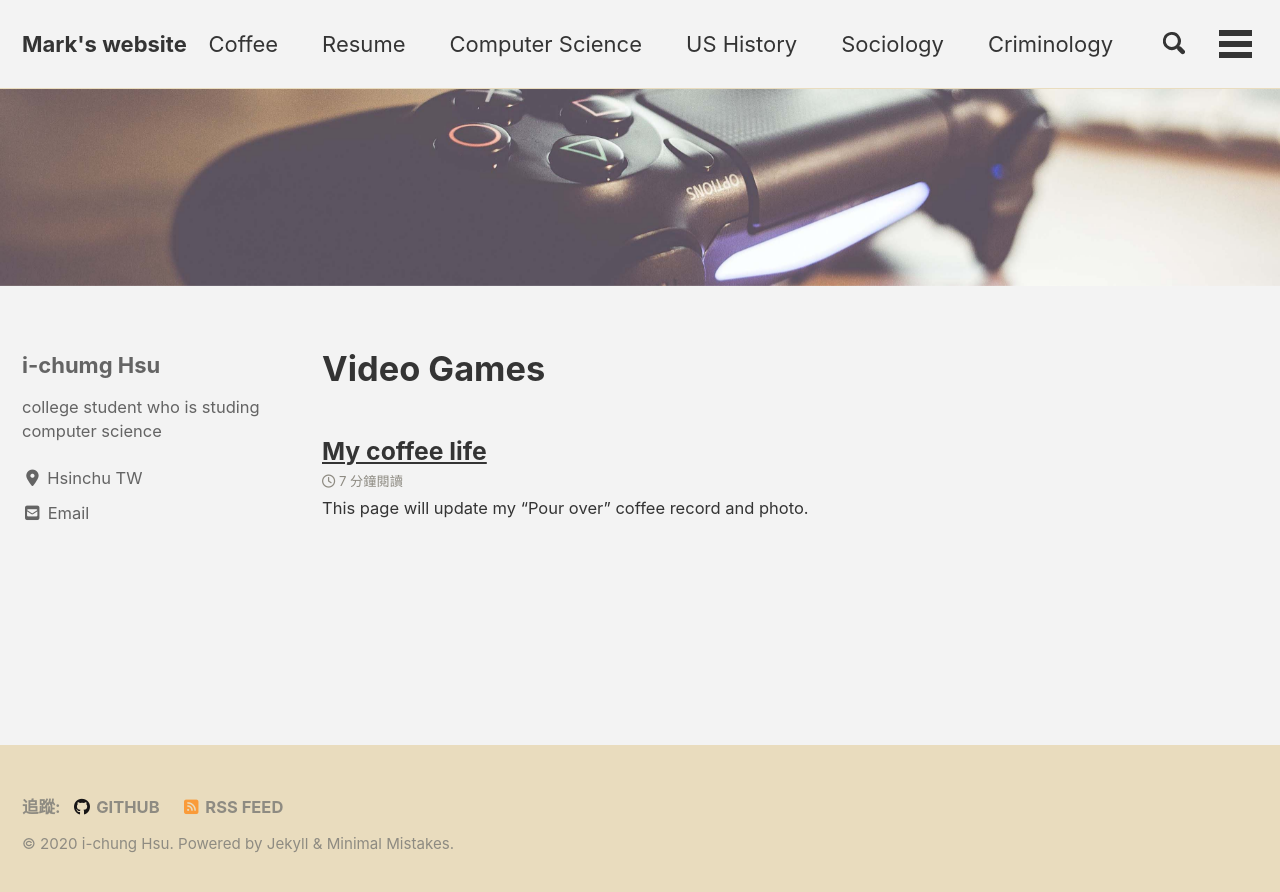
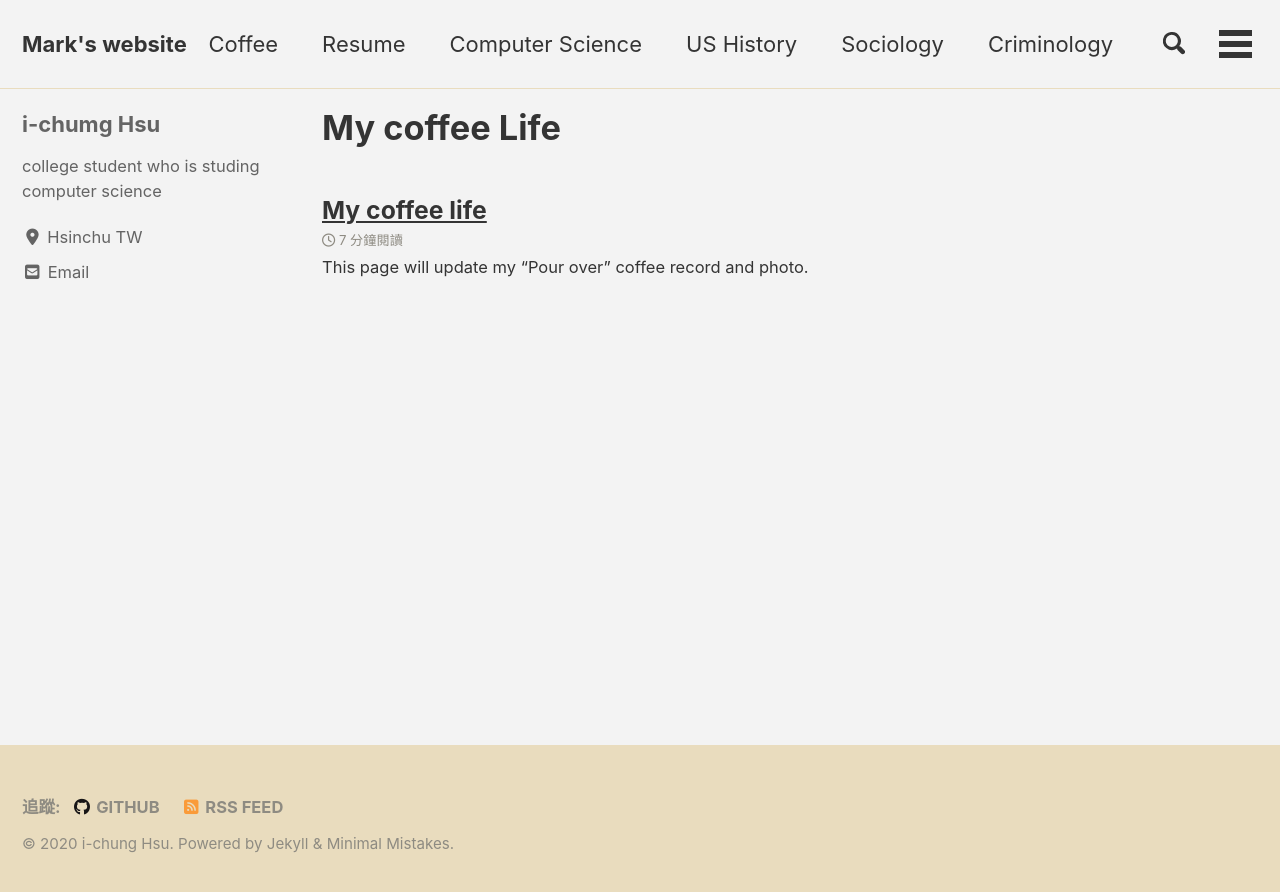
Before and after one commit to markhsumark/markhsumark.github.io, a Jekyll site: the page built from _pages/videogames.md, in a window 1280 px wide. Shown: the top 892 px of the page. Built offline with Jekyll 4.4.1, drawn with Linux system fonts in a browser that asks for light colours; cached includes are drawn as plain includes; nearby versions of some CDN libraries.

Commit message:
test link video game

```diff
--- a/_pages/videogames.md
+++ b/_pages/videogames.md
@@ -1,5 +1,5 @@
 ---
-title: Video Games
+title: "My coffee Life"
 layout: collection
 author_profile: true
 permalink: /videogames/
@@ -9,5 +9,5 @@ sort_by: date
 sort_order: reverse
 classes: wide
 header:
-  image: "/images/banners/videogames_banner.jpg"
+  image:
 ---
```
